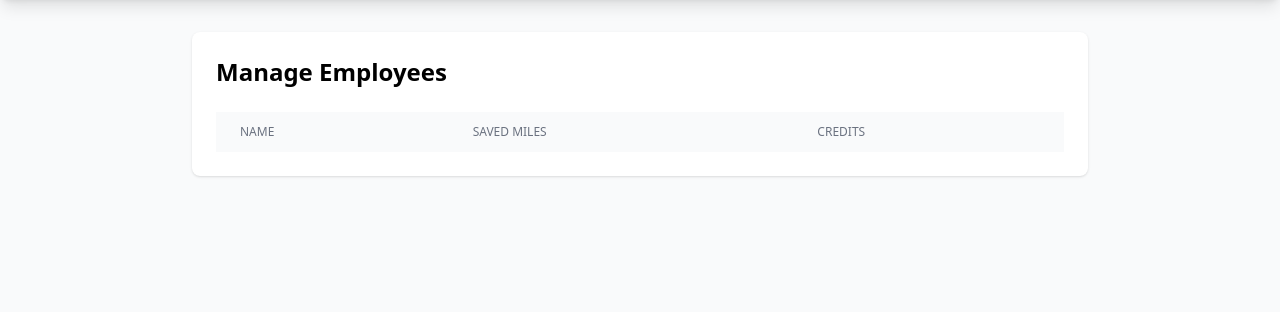
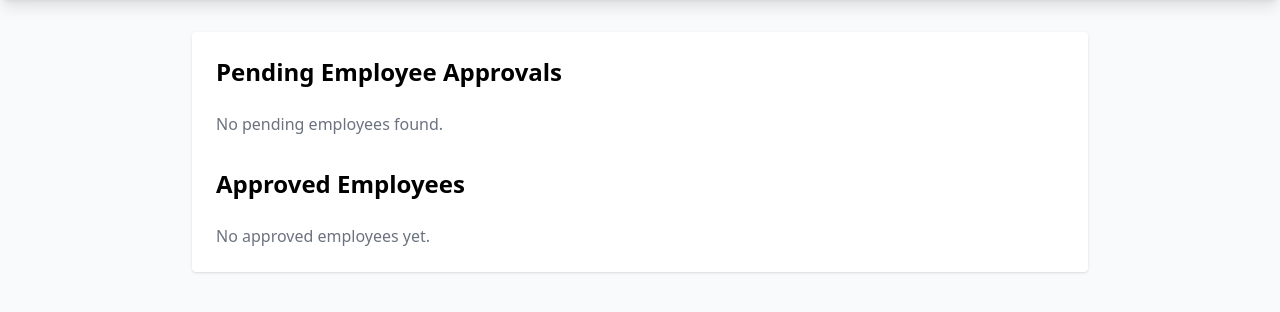
Before and after one commit to AnmolKamboj/carbonCRED, a Flask app: page /employer/manage-employees in a window 1280 px wide. Shown: the part 60-372 px from the top of the page. Run offline with Flask 3, Linux system fonts and the light colour scheme; the visitor is signed in with stand-in values (Sample User, id 1); data comes from the database, SQL or seed files in the repository; lists and menus that the app fills with data are empty; some libraries are stand-ins or nearby versions.

Commit message:
working on employee approval

```diff
--- a/app.py
+++ b/app.py
@@ -69,13 +69,16 @@ def create_app():
         def register():
             from models import User
 
+            # fetch employers to show in dropdown
             employers = User.query.filter_by(role='employer', approved=True).all()
 
             if request.method == 'POST':
                 username = request.form.get('username')
                 password = request.form.get('password')
                 role = request.form.get('role')
-                employer_id = request.form.get('employer_id')  # 🆕
+                employer_id = request.form.get('employer_id')
+                print("✅ Registration Form Submitted")
+                print(f"Username: {username}, Role: {role}, Employer ID: {employer_id}")
 
                 if not all([username, password, role]):
                     flash('All fields are required', 'error')
@@ -85,13 +88,17 @@ def create_app():
                     flash('Username already exists', 'error')
                     return redirect(url_for('register'))
 
+                if role == 'employee' and not employer_id:
+                    flash('Employee must select an employer.', 'error')
+                    return redirect(url_for('register'))
+
                 new_user = User(
                     username=username,
                     password=generate_password_hash(password),
                     role=role,
                     saved_miles=0 if role == 'employee' else None,
-                    approved=False,  # New users must be approved
-                    employer_id=int(employer_id) if role == 'employee' and employer_id else None
+                    approved=False,
+                    employer_id=int(employer_id) if role == 'employee' else None
                 )
 
                 db.session.add(new_user)
@@ -100,6 +107,7 @@ def create_app():
                 flash('Registration successful! Please login after approval.', 'success')
                 return redirect(url_for('login'))
 
+            # If method is GET, show registration form
             return render_template('auth/register.html', employers=employers)
 
 
--- a/templates/employer/manage_employees.html
+++ b/templates/employer/manage_employees.html
@@ -3,26 +3,57 @@
 {% block title %}Manage Employees{% endblock %}
 
 {% block content %}
-<div class="max-w-4xl mx-auto bg-white p-6 rounded-lg shadow">
-    <h2 class="text-2xl font-bold mb-6">Manage Employees</h2>
+<div class="max-w-4xl mx-auto p-6 bg-white rounded shadow">
 
-    <table class="min-w-full divide-y divide-gray-200">
-        <thead class="bg-gray-50">
+  <h2 class="text-2xl font-bold mb-6">Pending Employee Approvals</h2>
+
+  {% if pending_employees %}
+  <table class="min-w-full bg-white border rounded mb-8">
+    <thead class="bg-gray-100">
       <tr>
-                <th class="px-6 py-3 text-left text-xs font-medium text-gray-500 uppercase">Name</th>
-                <th class="px-6 py-3 text-left text-xs font-medium text-gray-500 uppercase">Saved Miles</th>
-                <th class="px-6 py-3 text-left text-xs font-medium text-gray-500 uppercase">Credits</th>
+        <th class="py-2 px-4 border-b">Username</th>
+        <th class="py-2 px-4 border-b">Action</th>
       </tr>
     </thead>
-        <tbody class="bg-white divide-y divide-gray-200">
-            {% for employee in employees %}
-            <tr>
-                <td class="px-6 py-4 whitespace-nowrap">{{ employee.username }}</td>
-                <td class="px-6 py-4 whitespace-nowrap">{{ employee.saved_miles }}</td>
-                <td class="px-6 py-4 whitespace-nowrap">{{ employee.saved_miles * 0.06 }}</td>
+    <tbody>
+      {% for employee in pending_employees %}
+      <tr class="text-center">
+        <td class="py-2 px-4 border-b">{{ employee.username }}</td>
+        <td class="py-2 px-4 border-b">
+          <form method="POST" action="{{ url_for('approval.approve_employee', user_id=employee.id) }}">
+            <button type="submit" class="bg-green-600 text-white px-4 py-2 rounded hover:bg-green-700">
+              Approve
+            </button>
+          </form>
+        </td>
       </tr>
       {% endfor %}
     </tbody>
   </table>
+  {% else %}
+  <p class="text-gray-500 mb-8">No pending employees found.</p>
+  {% endif %}
+
+  <h2 class="text-2xl font-bold mb-6">Approved Employees</h2>
+
+  {% if approved_employees %}
+  <table class="min-w-full bg-white border rounded">
+    <thead class="bg-gray-100">
+      <tr>
+        <th class="py-2 px-4 border-b">Username</th>
+      </tr>
+    </thead>
+    <tbody>
+      {% for employee in approved_employees %}
+      <tr class="text-center">
+        <td class="py-2 px-4 border-b">{{ employee.username }}</td>
+      </tr>
+      {% endfor %}
+    </tbody>
+  </table>
+  {% else %}
+  <p class="text-gray-500">No approved employees yet.</p>
+  {% endif %}
+
 </div>
 {% endblock %}
```
Also changed, not shown: approval_routes.py (+24 -0 lines). Lines whose indentation alone changed are shown as unchanged.
